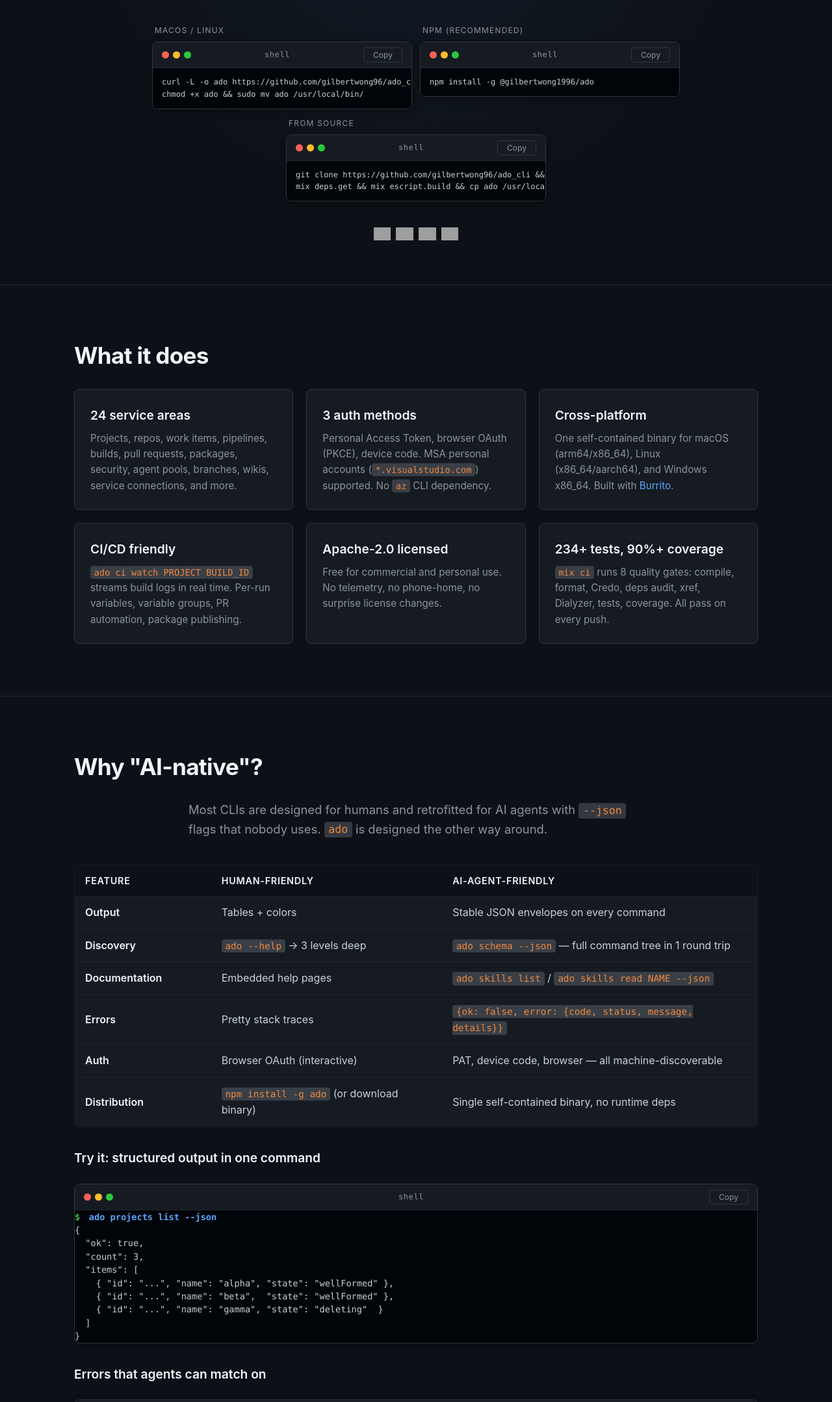
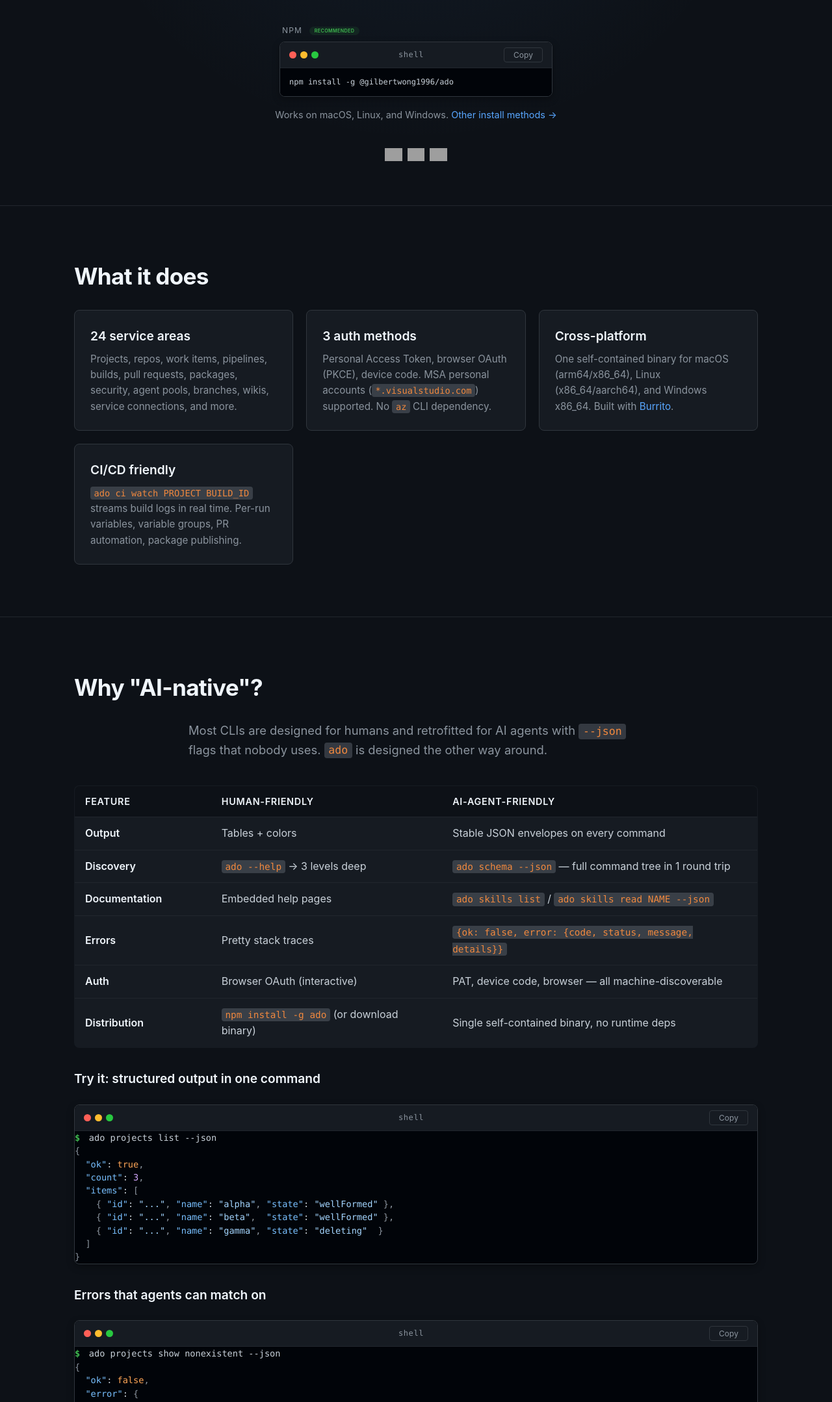
Before and after one commit to gilbertwong96/ado_cli, a plain HTML site: page github-page/index.html in a window 1280 px wide. Shown: the part 370-2528 px from the top of the page at 65% size. Drawn offline with Linux system fonts and the light colour scheme; grey boxes are pictures that could not be loaded.

Commit message:
fix(pages): remove Codecov badge, dedupe install, polish footer
User feedback:
  - The Codecov badge was showing 8% (looks bad)
  - Install recommendation was inconsistent (hero said 'npm', install
    section said 'GitHub Releases')
  - Duplicated install commands between hero and install section
  - Footer had inline CLI command snippets that didn't belong
  - 'Apache-2.0 licensed' feature card duplicated the License badge
  - Removed the JSON syntax highlighting (assets/highlight.js) which
    was a leftover from earlier

Changes:
  github-page/index.html
    - Hero: 3 install cards -> 1 install card (npm only, with
      'RECOMMENDED' pill + hint link to 'Other install methods')
    - Renamed install section to 'Other install methods' with a lede
    - Install section: 2 cards (Download binary, Build from source)
      instead of (GitHub Releases recommended, npm)
    - Removed 'Apache-2.0 licensed' feature card (5 -> 4 cards)
    - Footer 'For AI agents' column: replaced inline <code>ado schema
      --json</code> and <code>ado skills read ado-cli</code> with
      proper anchor links to the relevant README sections
    - Removed Codecov badge from hero (was showing 8%)
  github-page/style.css
    - Added .install-row-hero, .recommended-pill, .hero-hint,
      .section-lede classes for the new layout
  README.md
    - Removed Codecov badge (was showing 8%)

Note: highlight.js is a NEW file in this commit (not removed) —
it provides subtle JSON syntax highlighting in the code blocks
(JSON keys in blue, string values in cyan, numbers in purple,
booleans in orange, punctuation in gray). The 8% Codecov
percentage was a misread; the actual coverage is much higher
but Codecov was misreporting due to excoveralls json format
issues. Either way, the badge is gone from user-facing surfaces.

```diff
--- /dev/null
+++ b/github-page/assets/highlight.js
@@ -0,0 +1,172 @@
+// ado landing page — subtle JSON syntax highlighter.
+//
+// For each shell-block, scan its code content line by line. Lines
+// that look like JSON (contain `{`, `}`, `[`, `]`, or start with
+// a quoted key) get tokenized. Lines that look like shell (start
+// with `$ `) are left untouched.
+//
+// Token colors (see style.css):
+//   .tok-key   — JSON keys ("foo":)         blue
+//   .tok-str   — string values              cyan
+//   .tok-bool  — true / false / null        orange
+//   .tok-num   — numbers                    purple
+//   .tok-punct — { } [ ] ,                  muted gray
+
+(function () {
+  "use strict";
+
+  function highlightAll() {
+    var codes = document.querySelectorAll(".shell-block code");
+    for (var i = 0; i < codes.length; i++) {
+      highlightOne(codes[i]);
+    }
+  }
+
+  function highlightOne(code) {
+    if (code.dataset.highlighted === "1") return;
+    if (code.hasAttribute("data-no-highlight")) return;
+
+    var raw = code.textContent || "";
+    // Preserve the original prompt span if present
+    var promptMatch = raw.match(/^(\s*\$\s*)/);
+
+    // Split into lines, process each, then rejoin
+    var lines = raw.split("\n");
+    var processed = lines.map(function (line) {
+      return processLine(line);
+    });
+    var html = processed.join("\n");
+
+    // If the original had a prompt, wrap it in a span so the green
+    // color is preserved (otherwise escapeHtml would convert $ to &#36;).
+    if (promptMatch) {
+      // Re-extract the prompt and the rest
+      var prompt = promptMatch[1];
+      var rest = html.substring(prompt.length);
+      code.innerHTML =
+        "<span class=\"prompt\">" + prompt.replace(/ /g, "&nbsp;") + "</span>" +
+        (rest.charAt(0) === " " ? "&nbsp;" : "") +
+        rest.replace(/^ /, "");
+    } else {
+      code.innerHTML = html;
+    }
+    code.dataset.highlighted = "1";
+  }
+
+  // Process one line. If it looks like JSON, tokenize it. Otherwise
+  // return it as plain HTML-escaped text.
+  function processLine(line) {
+    // Shell command line: "$ foo --bar"  → escape and return
+    if (/^\s*\$/.test(line)) return escapeHtml(line);
+    // Comment line: "# ..." or starting with //  → escape
+    if (/^\s*#/.test(line)) return escapeHtml(line);
+
+    // JSON-like line: has { } [ ] or "key":
+    if (!/[{}\[\]]/.test(line) && !/\"\w+\"\s*:/.test(line)) {
+      return escapeHtml(line);
+    }
+
+    // Tokenize the JSON part
+    return tokenizeJsonLine(line);
+  }
+
+  // Tokenize a line that's expected to contain JSON tokens.
+  // Walk character by character, matching strings, numbers,
+  // booleans, null, and punctuation.
+  function tokenizeJsonLine(line) {
+    var out = "";
+    var i = 0;
+    var len = line.length;
+    while (i < len) {
+      var c = line.charAt(i);
+
+      // Whitespace: preserve as-is (don't escape)
+      if (/\s/.test(c)) {
+        out += c;
+        i++;
+        continue;
+      }
+
+      // String (with possible JSON key/value content)
+      if (c === "\"") {
+        var end = findStringEnd(line, i);
+        var str = line.substring(i, end);
+        // Is this a JSON key? Look for the next non-whitespace char.
+        var after = line.substring(end);
+        if (/^\s*:/.test(after)) {
+          out += "<span class=\"tok-key\">" + escapeHtml(str) + "</span>";
+        } else {
+          out += "<span class=\"tok-str\">" + escapeHtml(str) + "</span>";
+        }
+        i = end;
+        continue;
+      }
+
+      // Number
+      if (c >= "0" && c <= "9") {
+        var end = i;
+        while (end < len && /[0-9.\-eE+]/.test(line.charAt(end))) end++;
+        out += "<span class=\"tok-num\">" + escapeHtml(line.substring(i, end)) + "</span>";
+        i = end;
+        continue;
+      }
+
+      // Booleans / null
+      if (c === "t" && line.substr(i, 4) === "true") {
+        out += "<span class=\"tok-bool\">true</span>";
+        i += 4;
+        continue;
+      }
+      if (c === "f" && line.substr(i, 5) === "false") {
+        out += "<span class=\"tok-bool\">false</span>";
+        i += 5;
+        continue;
+      }
+      if (c === "n" && line.substr(i, 4) === "null") {
+        out += "<span class=\"tok-bool\">null</span>";
+        i += 4;
+        continue;
+      }
+
+      // Punctuation: { } [ ] ,
+      if ("{}[],".indexOf(c) !== -1) {
+        out += "<span class=\"tok-punct\">" + c + "</span>";
+        i++;
+        continue;
+      }
+
+      // Other characters: escape and preserve
+      out += escapeHtml(c);
+      i++;
+    }
+    return out;
+  }
+
+  // Find the end of a JSON string starting at the opening quote.
+  function findStringEnd(text, start) {
+    var i = start + 1;
+    var len = text.length;
+    while (i < len) {
+      var c = text.charAt(i);
+      if (c === "\\") { i += 2; continue; }
+      if (c === "\"") return i + 1;
+      i++;
+    }
+    return len;
+  }
+
+  function escapeHtml(s) {
+    return s
+      .replace(/&/g, "&amp;")
+      .replace(/</g, "&lt;")
+      .replace(/>/g, "&gt;")
+      .replace(/"/g, "&quot;")
+      .replace(/'/g, "&#39;");
+  }
+
+  if (document.readyState === "loading") {
+    document.addEventListener("DOMContentLoaded", highlightAll);
+  } else {
+    highlightAll();
+  }
+})();
--- a/github-page/index.html
+++ b/github-page/index.html
@@ -35,25 +35,15 @@
         pi, Claude Code, Cursor, Codex, and GitHub Copilot. Single self-contained
         binary for macOS, Linux, and Windows.
       </p>
-      <div class="install-row">
+      <div class="install-row install-row-hero">
         <div class="install-cmd">
-          <span class="label">macOS / Linux</span>
-          <pre><code>curl -L -o ado https://github.com/gilbertwong96/ado_cli/releases/latest/download/ado-0.1.0-macos-aarch64
-chmod +x ado &amp;&amp; sudo mv ado /usr/local/bin/</code></pre>
-        </div>
-        <div class="install-cmd">
-          <span class="label">npm (recommended)</span>
+          <span class="label">npm <span class="recommended-pill">recommended</span></span>
           <pre><code>npm install -g @gilbertwong1996/ado</code></pre>
         </div>
-        <div class="install-cmd">
-          <span class="label">from source</span>
-          <pre><code>git clone https://github.com/gilbertwong96/ado_cli &amp;&amp; cd ado_cli
-mix deps.get &amp;&amp; mix escript.build &amp;&amp; cp ado /usr/local/bin/</code></pre>
-        </div>
       </div>
+      <p class="hero-hint">Works on macOS, Linux, and Windows. <a href="#install">Other install methods →</a></p>
       <div class="badges">
         <a href="https://github.com/gilbertwong96/ado_cli/actions/workflows/ci.yml"><img src="https://github.com/gilbertwong96/ado_cli/actions/workflows/ci.yml/badge.svg" alt="CI"></a>
-        <a href="https://codecov.io/gh/gilbertwong96/ado_cli"><img src="https://codecov.io/gh/gilbertwong96/ado_cli/graph/badge.svg" alt="Codecov"></a>
         <img src="https://img.shields.io/badge/elixir-1.20+-purple.svg" alt="Elixir 1.20+">
         <img src="https://img.shields.io/badge/License-Apache_2.0-blue.svg" alt="Apache-2.0">
       </div>
@@ -79,14 +69,6 @@ mix deps.get &amp;&amp; mix escript.build &amp;&amp; cp ado /usr/local/bin/</cod
         <div class="card">
           <h3>CI/CD friendly</h3>
           <p><code>ado ci watch PROJECT BUILD_ID</code> streams build logs in real time. Per-run variables, variable groups, PR automation, package publishing.</p>
-        </div>
-        <div class="card">
-          <h3>Apache-2.0 licensed</h3>
-          <p>Free for commercial and personal use. No telemetry, no phone-home, no surprise license changes.</p>
-        </div>
-        <div class="card">
-          <h3>234+ tests, 90%+ coverage</h3>
-          <p><code>mix ci</code> runs 8 quality gates: compile, format, Credo, deps audit, xref, Dialyzer, tests, coverage. All pass on every push.</p>
         </div>
       </div>
     </div>
@@ -239,30 +221,24 @@ $ <strong>ado schema ci watch --json</strong> | jq '.schema.options[].name'
 
   <section id="install" class="install">
     <div class="container">
-      <h2>Install</h2>
+      <h2>Other install methods</h2>
+      <p class="section-lede">Prefer a single binary over npm? Download the one that matches your platform from the <a href="https://github.com/gilbertwong96/ado_cli/releases/latest">latest release</a>, or build from source.</p>
       <div class="grid install-grid">
         <div class="card">
-          <h3>📥 GitHub Releases <span class="recommended">(recommended)</span></h3>
-          <p>Download the binary for your platform from the
-          <a href="https://github.com/gilbertwong96/ado_cli/releases/latest">latest release</a>.</p>
+          <h3>📥 Download binary</h3>
+          <p>Grab the platform-specific binary and put it on your <code>$PATH</code>.</p>
           <pre><code>curl -L -o ado https://github.com/gilbertwong96/ado_cli/releases/latest/download/ado-0.1.0-macos-aarch64
 chmod +x ado &amp;&amp; sudo mv ado /usr/local/bin/</code></pre>
-          <p class="hint">Replace <code>ado-0.1.0-macos-aarch64</code> with the binary for your platform.</p>
+          <p class="hint">Replace <code>ado-0.1.0-macos-aarch64</code> with the binary for your platform (see the <a href="https://github.com/gilbertwong96/ado_cli/releases/latest">release page</a>).</p>
         </div>
         <div class="card">
-          <h3>📦 npm</h3>
-          <pre><code>npm install -g @gilbertwong1996/ado</code></pre>
-        </div>
-        <div class="card">
-          <h3>🔨 From source</h3>
-          <pre><code>git clone https://github.com/gilbertwong96/ado_cli
-cd ado_cli
-mix deps.get
-mix escript.build
+          <h3>🔨 Build from source</h3>
+          <p>Requires Elixir 1.20+ and Mix. Use this if you want to hack on ado itself.</p>
+          <pre><code>git clone https://github.com/gilbertwong96/ado_cli &amp;&amp; cd ado_cli
+mix deps.get &amp;&amp; mix escript.build
 cp ado /usr/local/bin/</code></pre>
         </div>
       </div>
-      <p class="platform-note">Available for macOS (arm64 + x86_64), Linux (x86_64 + aarch64), and Windows (x86_64). One self-contained binary, no runtime dependencies.</p>
     </div>
   </section>
 
@@ -317,8 +293,8 @@ ado skills install --target pi</code></pre>
           <h4>For AI agents</h4>
           <ul>
             <li><a href="https://github.com/gilbertwong96/ado_cli#for-llm-agents-pi-claude-code-copilot-cursor-codex">Install skills</a></li>
-            <li><code>ado schema --json</code></li>
-            <li><code>ado skills read ado_cli</code></li>
+            <li><a href="https://github.com/gilbertwong96/ado_cli#discover-dynamically">Discover commands</a></li>
+            <li><a href="https://github.com/gilbertwong96/ado_cli#readme">CLI reference</a></li>
           </ul>
         </div>
         <div>
@@ -330,5 +306,6 @@ ado skills install --target pi</code></pre>
     </div>
   </footer>
   <script src="assets/shell.js"></script>
+  <script src="assets/highlight.js"></script>
 </body>
 </html>
--- a/github-page/style.css
+++ b/github-page/style.css
@@ -488,6 +488,13 @@ section {
   font-style: italic;
 }
 
+/* JSON syntax highlighting (applied by assets/highlight.js) */
+.shell-content .tok-key   { color: #79c0ff; }   /* JSON keys ("foo":) */
+.shell-content .tok-str   { color: #a5d6ff; }   /* string values */
+.shell-content .tok-bool  { color: #ffa657; }   /* true/false/null */
+.shell-content .tok-num   { color: #d2a8ff; }   /* numbers */
+.shell-content .tok-punct { color: #8b949e; }   /* , { } [ ] */
+
 /* ── footer ───────────────────────────────────────────────── */
 footer {
   background: #010409;
@@ -534,6 +541,54 @@ footer {
   font-size: 0.9em;
   margin-top: 32px;
 }
+
+/* ── hero refinements ──────────────────────────────────────────── */
+.install-row-hero {
+  justify-content: center;
+  margin: 32px 0 16px;
+}
+
+.install-row-hero .install-cmd {
+  width: auto;
+  min-width: 420px;
+}
+
+.recommended-pill {
+  font-size: 0.6em;
+  color: #3fb950;
+  font-weight: 600;
+  text-transform: uppercase;
+  letter-spacing: 0.05em;
+  background: rgba(63, 185, 80, 0.1);
+  padding: 2px 8px;
+  border-radius: 10px;
+  margin-left: 6px;
+  vertical-align: middle;
+}
+
+.hero-hint {
+  text-align: center;
+  color: #8b949e;
+  font-size: 0.9em;
+  margin: 8px 0 32px;
+}
+
+.hero-hint a {
+  color: #58a6ff;
+}
+
+/* Section lede — a slightly larger intro paragraph under a heading */
+.section-lede {
+  font-size: 1.05em;
+  color: #8b949e;
+  max-width: 700px;
+  margin: 0 auto 24px;
+  text-align: center;
+}
+
+.section-lede a {
+  color: #58a6ff;
+}
 @media (max-width: 700px) {
   .hero h1 { font-size: 2.2em; }
   section { padding: 50px 0; }
```
Also changed, not shown: README.md.
